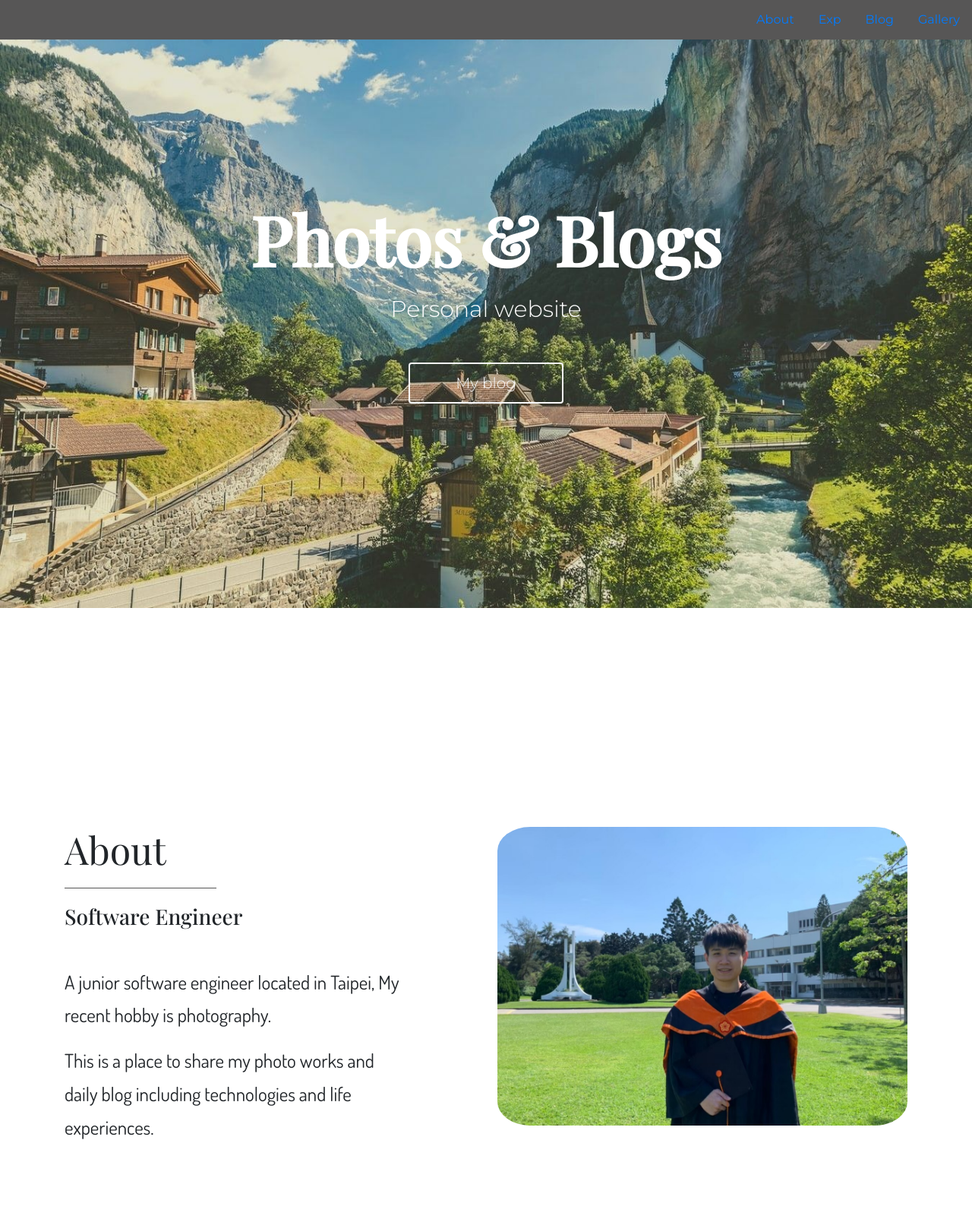
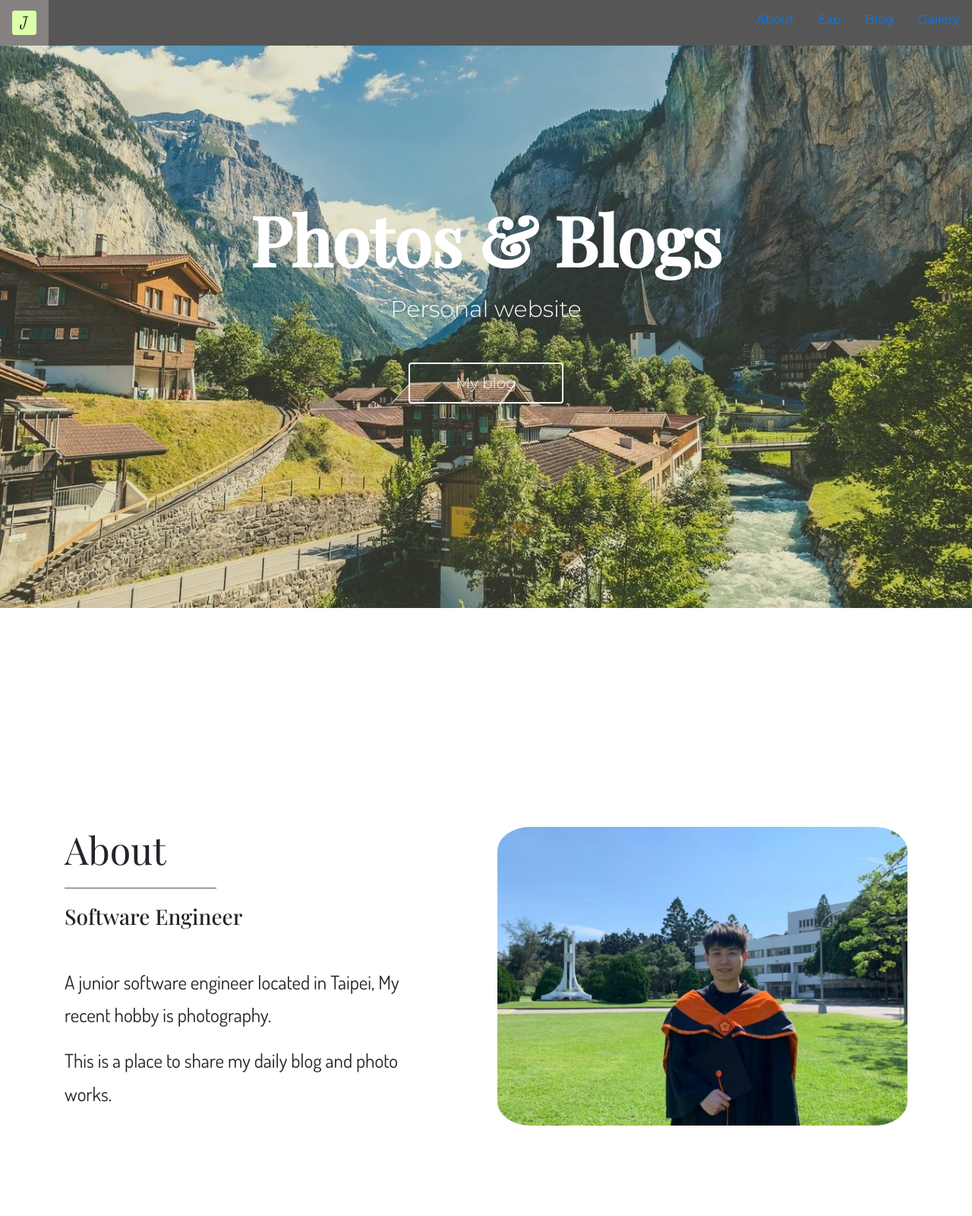
Before and after one commit to Gazella019/Gazella019.github.io, a plain HTML site: page index.html in a window 1280 px wide. Shown: the top 1600 px of the page at 76% size. Drawn offline with nearby package versions, Linux system fonts and the light colour scheme; a web font is replaced by a local one.

Commit message:
personal website v0.1

```diff
--- a/index.html
+++ b/index.html
@@ -25,7 +25,7 @@
 <body>
 
     <div class="navbar d-flex justify-content-start align-items-stretch">
-        <a href="#" class="outerlink mr-auto align-self-center"><img src="fonts/favicons/favicon-32x32.png" alt="" class="logo"></a>
+        <a href="#" class="outerlink mr-auto align-self-center"><img src="fonts/favicons/j_logo.png" alt="" class="logo"></a>
         <a href="#about" class="outerlink">About</a>
         <a href="#experience" class="outerlink">Exp</a>
         <a href="#blog" class="outerlink">Blog</a>
@@ -57,7 +57,7 @@
                     <h2 class="title" data-aos="fade-right" data-aos-delay="100" data-aos-duration="400">About</h2>
                     <h3 data-aos="fade-right" data-aos-delay="200" data-aos-duration="400">Software Engineer</h3>
                     <p class="mt-5" data-aos="fade-right" data-aos-delay="300" data-aos-duration="400">A junior software engineer located in Taipei, My recent hobby is photography.</p>
-                    <p data-aos="fade-right" data-aos-delay="300" data-aos-duration="400">This is a place to share my photo works and daily blog including technologies and life experiences.</p>
+                    <p data-aos="fade-right" data-aos-delay="300" data-aos-duration="400">This is a place to share my daily blog and photo works.</p>
                 </div>
                 <div class="col-lg-1"></div>
                 <div class="col-lg-6">
```
